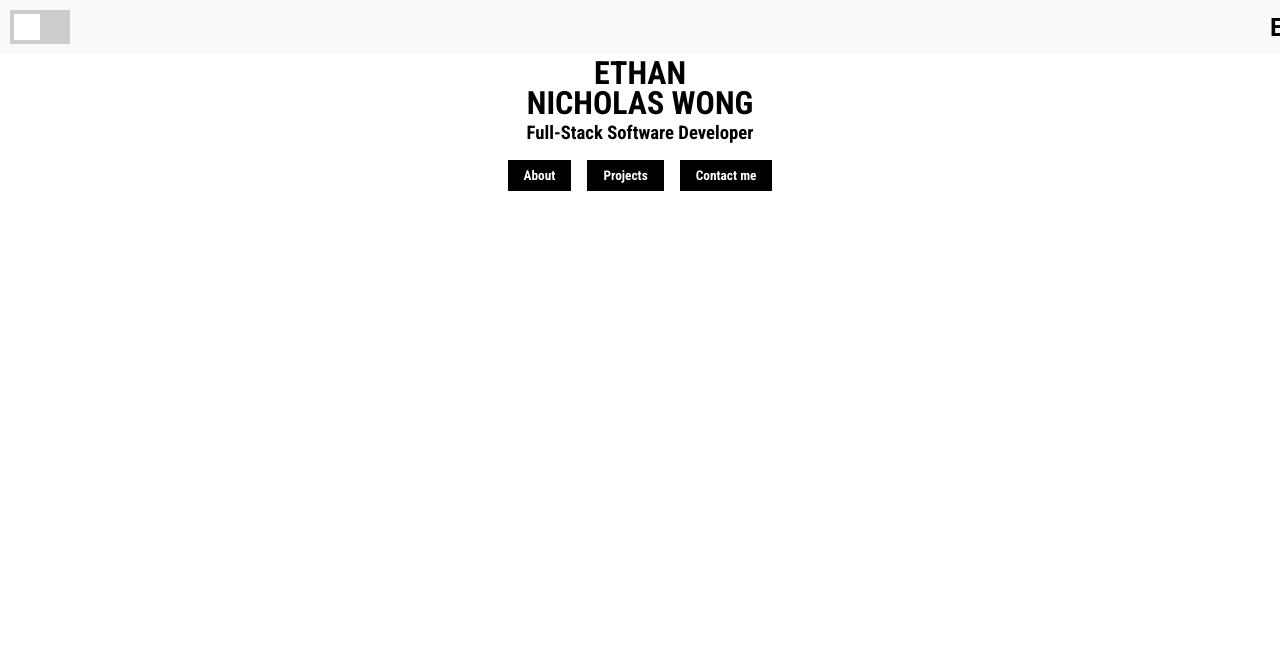
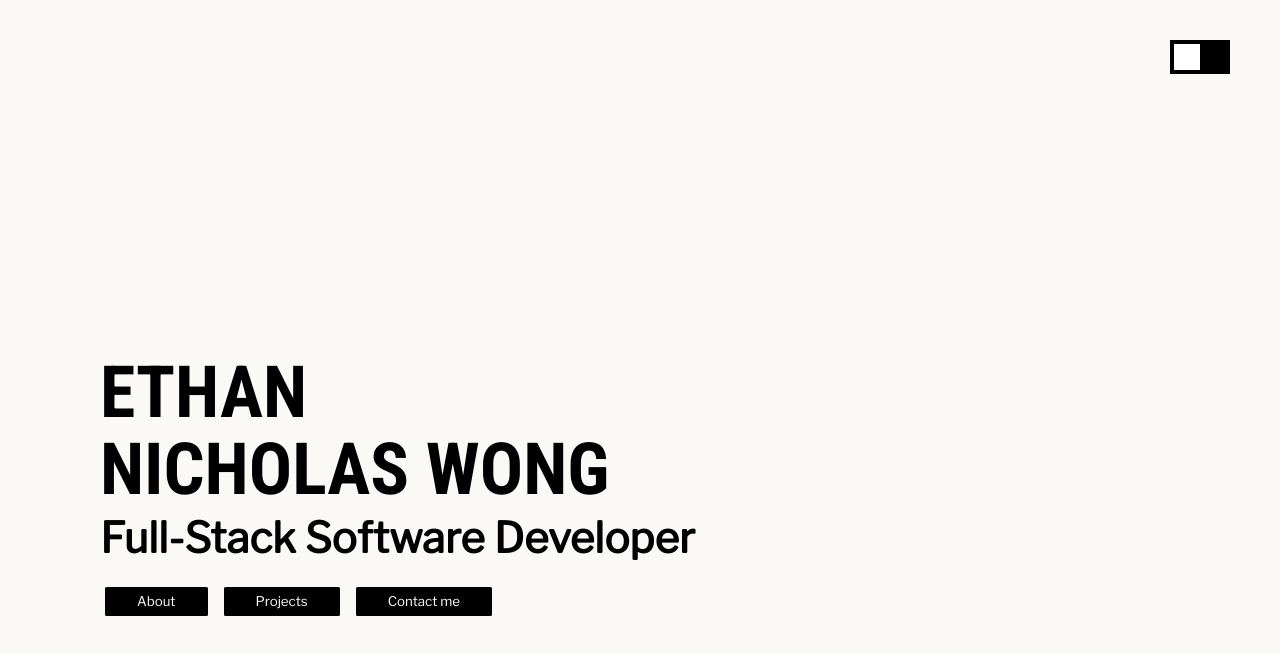
Before and after one commit to ethanw03/personal-profile, a React (Create React App) app: page / in a window 1280 px wide. Shown: the top 654 px of the page. Built offline with nearby package versions, Linux system fonts and the light colour scheme.

Commit message:
complete landing page and darkmode.

```diff
--- a/src/App.css
+++ b/src/App.css
@@ -2,12 +2,14 @@
 	display: flex;
 	flex-direction: column;
 	align-items: center;
-	background-color: #f5f5f5;
+	background-color: #faf9f6;
 	color: black;
 	font-family: 'Roboto Condensed', sans-serif;
 	min-height: 100vh;
 }
-
+body {
+	background-color: #faf9f6;
+}
 .App.dark {
 	background-color: #000;
 	color: #fff;
--- a/src/components/Header.jsx
+++ b/src/components/Header.jsx
@@ -4,6 +4,7 @@ import './Header.sass';
 function Header({ darkMode }) {
 	return (
 		<div className={darkMode ? 'headerPage dark' : 'headerPage'}>
+			<div className='headerContent'>
 				<h1>ETHAN</h1>
 				<h1>NICHOLAS WONG</h1>
 				<h3>Full-Stack Software Developer</h3>
@@ -13,6 +14,7 @@ function Header({ darkMode }) {
 					<button>Contact me</button>
 				</div>
 			</div>
+		</div>
 	);
 }
 
--- a/src/components/Header.sass
+++ b/src/components/Header.sass
@@ -1,7 +1,17 @@
 .headerPage
-  text-align: center
-  height: 100vw
+  text-align: left
+  height: 100vh
   font-family: 'Roboto Condensed', sans-serif
+  position: relative
+
+  h1
+    font-size: 72px
+
+  h3
+    font-size: 42px
+    font-family: 'Libre Franklin', sans-serif
+
+
 
   h1, h3
     margin: 0
@@ -9,23 +19,31 @@
   h1 + h1
     margin-top: -0.5rem
 
-.buttonContainer
-  display: flex
-  justify-content: center
-  margin-top: 1rem
+  .buttonContainer
+    display: flex
+    position: absolute
+    left: -3px
+    margin-top: 1.5rem
 
-  button
-    background-color: #000
-    color: #fff
-    border: none
-    padding: 0.5rem 1rem
-    margin: 0 0.5rem
-    font-family: 'Roboto Condensed', sans-serif
-    cursor: pointer
-    transition: background-color 0.3s, color 0.3s
+    button
+      background-color: #000
+      color: #fff
+      border: none
+      padding: .4rem 2rem
+      margin: 0 0.5rem
 
-    &:hover
-      background-color: #333
+      font-family: 'Libre Franklin', sans-serif;
+      cursor: pointer
+      transition: background-color 0.3s, color 0.3s
+      border-radius: .1rem
+
+      &:hover
+        background-color: #333
+
+.headerContent
+  position: absolute
+  top: 350px
+  left: 100px
 
 .headerPage.dark
   color: #fff
--- a/src/components/Navbar.jsx
+++ b/src/components/Navbar.jsx
@@ -10,9 +10,7 @@ const Navbar = ({ darkMode, toggleDarkMode }) => {
 					<span className='slider'></span>
 				</label>
 			</div>
-			<div class='centerContainer'>
-				<h2>ENW</h2>
-			</div>
+			<div class='centerContainer'></div>
 		</nav>
 	);
 };
--- a/src/components/Navbar.sass
+++ b/src/components/Navbar.sass
@@ -2,24 +2,20 @@
   display: flex
   justify-content: space-between
   align-items: center
-  padding: 10px
-  background-color: #f8f9fa
+  padding: 40px
+  padding-right: 50px
+  background-color: transparent
+  position: fixed
+  top: 0
+  left: 0
+  right: 0
+  z-index: 1000
 
-.leftContainer,
-.centerContainer,
-.rightContainer
-  display: flex
-  align-items: center
-
+.leftContainer
+  margin-left: auto
 
 .centerContainer h2
-  position: fixed
   margin: 0
-
-.rightContainer a
-  text-decoration: none
-  color: #343a40
-  margin-left: 20px
 
 .switch
   position: relative
@@ -39,7 +35,7 @@
   left: 0
   right: 0
   bottom: 0
-  background-color: #ccc
+  background-color: black
   transition: 0.4s
 
 .slider:before
@@ -53,20 +49,17 @@
   transition: 0.4s
 
 input:checked + .slider
-  background-color: #2196f3
+  background-color: black
 
 input:checked + .slider:before
   transform: translateX(26px)
+  background-color: white
 
 .navbar.dark
-  background-color: #000
-  color: #f5f5f5
-
-.navbar.dark a
   color: #f5f5f5
 
 .navbar.dark .slider
-  background-color: #444
+  background-color: white
 
-.navbar.dark input:checked + .slider
-  background-color: #bbb
+.navbar.dark input:checked + .slider:before
+  background-color: black
--- a/src/index.css
+++ b/src/index.css
@@ -1,13 +1,11 @@
 body {
-  margin: 0;
-  font-family: -apple-system, BlinkMacSystemFont, 'Segoe UI', 'Roboto', 'Oxygen',
-    'Ubuntu', 'Cantarell', 'Fira Sans', 'Droid Sans', 'Helvetica Neue',
-    sans-serif;
-  -webkit-font-smoothing: antialiased;
-  -moz-osx-font-smoothing: grayscale;
+	margin: 0;
+	background-color: #faf9f6;
+	-webkit-font-smoothing: antialiased;
+	-moz-osx-font-smoothing: grayscale;
 }
 
 code {
-  font-family: source-code-pro, Menlo, Monaco, Consolas, 'Courier New',
-    monospace;
+	font-family: source-code-pro, Menlo, Monaco, Consolas, 'Courier New',
+		monospace;
 }
```
Lines whose indentation alone changed are shown as unchanged.
